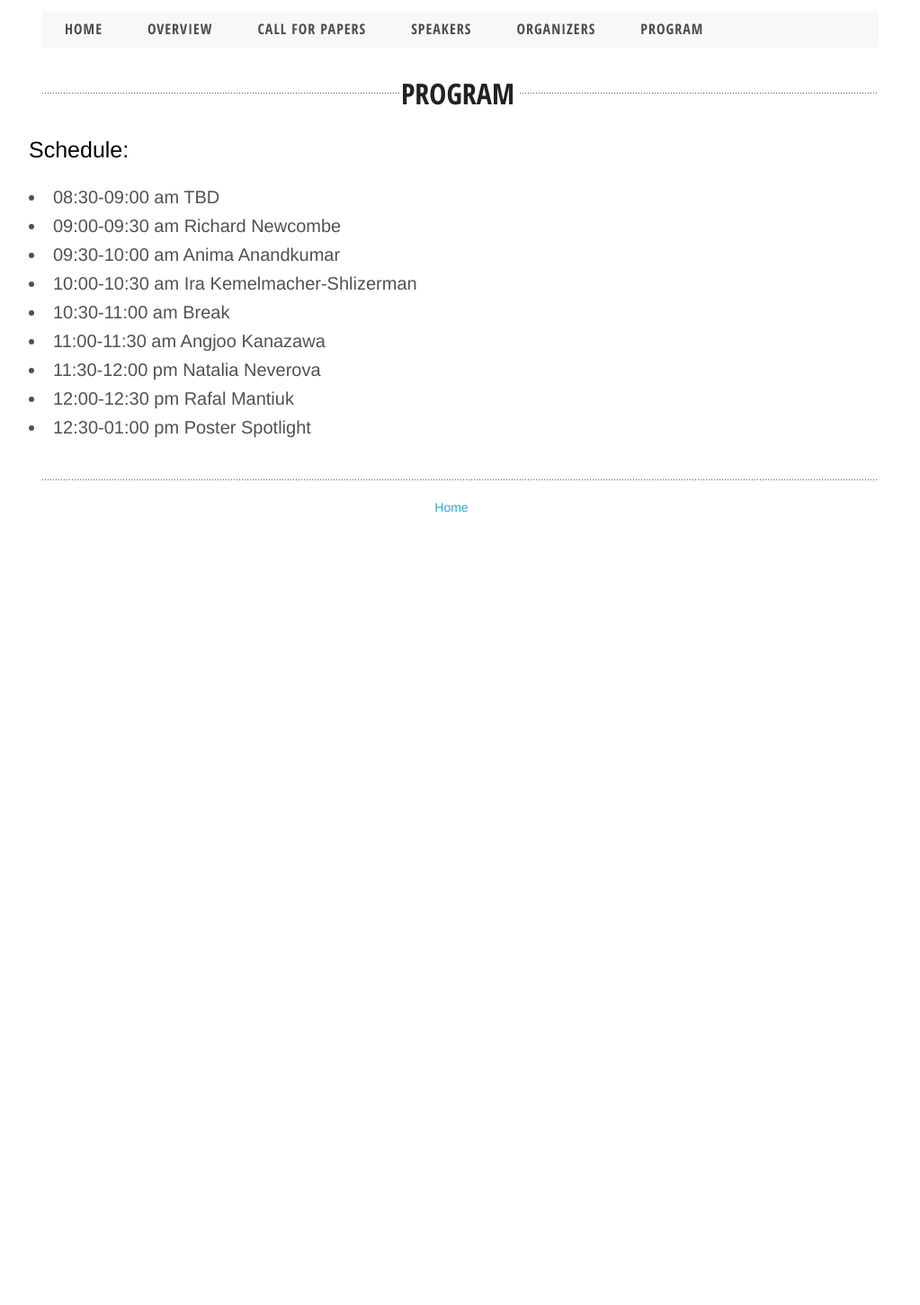
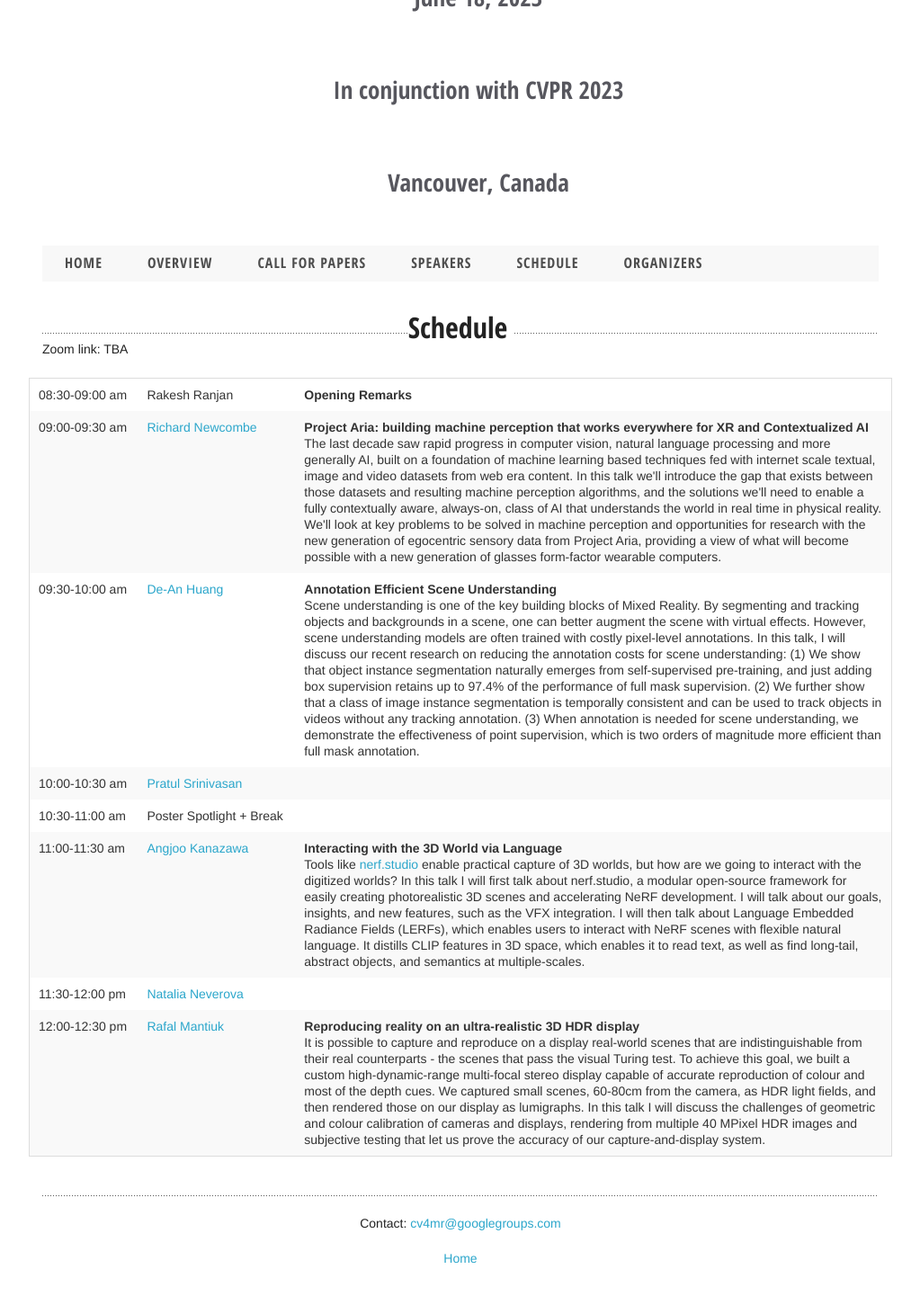
Before and after one commit to cv4mr/cv4mr.github.io, a plain HTML site: page program.html in a window 1280 px wide. Shown: the part 260-1711 px from the top of the page at 90% size, without its empty margins (128-1151 px from the left). Before the commit the page ends 881 px from the top, so only its background shows below. Drawn offline with Linux system fonts and the light colour scheme; files whose address does not match are found by name; a web font is replaced by a local one.

Commit message:
add detailed schedule

```diff
--- a/program.html
+++ b/program.html
@@ -2,46 +2,71 @@
 <!--[if lt IE 7]> <html class="no-js lt-ie9 lt-ie8 lt-ie7" lang="en"> <![endif]-->
 <!--[if IE 7]> <html class="no-js lt-ie9 lt-ie8" lang="en"> <![endif]-->
 <!--[if IE 8]> <html class="no-js lt-ie9" lang="en"> <![endif]-->
-<!--[if gt IE 8]><!--> <html class="no-js" lang="en"> <!--<![endif]-->
+<!--[if gt IE 8]><!-->
+<html class="no-js" lang="en">
+  <!--<![endif]-->
   <head>
     <title>CV4MR</title>
-<meta charset="utf-8">
-<meta name="viewport" content="width=device-width">
-<link rel="stylesheet" href="stylesheets/foundation.min.css">
-<link rel="stylesheet" href="stylesheets/main.css">
-<link rel="stylesheet" href="stylesheets/app.css">
+    <meta charset="utf-8" />
+    <meta name="viewport" content="width=device-width" />
+    <link rel="stylesheet" href="stylesheets/foundation.min.css" />
+    <link rel="stylesheet" href="stylesheets/main.css" />
+    <link rel="stylesheet" href="stylesheets/app.css" />
     <script src="javascripts/modernizr.foundation.js"></script>
     <!-- Google fonts -->
-<link href='http://fonts.googleapis.com/css?family=Open+Sans+Condensed:300|Playfair+Display:400italic' rel='stylesheet' type='text/css' />
+    <link
+      href="http://fonts.googleapis.com/css?family=Open+Sans+Condensed:300|Playfair+Display:400italic"
+      rel="stylesheet"
+      type="text/css"
+    />
     <!-- IE Fix for HTML5 Tags -->
     <!--[if lt IE 9]>
       <script src="http://html5shiv.googlecode.com/svn/trunk/html5.js"></script>
     <![endif]-->
   </head>
   <body>
+    <h1 style="text-align: center; white-space: pre-wrap"><b>CV4MR</b></h1>
+    <h2 style="text-align: center; white-space: pre-wrap">
+      <b>Workshop on Computer Vision for Mixed Reality</b>
+    </h2>
+    <h3
+      style="text-align: center; white-space: pre-wrap; color: rgb(87, 87, 94)"
+    >
+      June 18, 2023
+    </h3>
+    <h3
+      style="text-align: center; white-space: pre-wrap; color: rgb(87, 87, 94)"
+    >
+      In conjunction with CVPR 2023
+    </h3>
+    <h3
+      style="text-align: center; white-space: pre-wrap; color: rgb(87, 87, 94)"
+    >
+      Vancouver, Canada
+    </h3>
+    <p style="text-align: center; white-space: pre-wrap" class=""></p>
 
-<h1 style="text-align:center;white-space:pre-wrap;"><b>CV4MR</b></h1>
-<h2 style="text-align:center;white-space:pre-wrap;"><b>Workshop on Computer Vision for Mixed Reality</b></h2>
-<h3 style="text-align:center;white-space:pre-wrap;color:rgb(87, 87, 94);"> June 18, 2023</h3>
-<h3 style="text-align:center;white-space:pre-wrap;color:rgb(87, 87, 94);">In conjunction with CVPR 2023</h3>
-<h3 style="text-align:center;white-space:pre-wrap;color:rgb(87, 87, 94);"> Vancouver, Canada</h3><p style="text-align:center;white-space:pre-wrap;" class=""></p>
-
-<div class="row page_wrap" style="margin-top:-2px">
+    <div class="row page_wrap" style="margin-top: -2px">
       <!-- page wrap -->
       <div class="twelve columns">
         <!-- page wrap -->
         <div class="row">
-      <div class="twelve columns header_nav" style="margin-bottom:0; box-shadow: none">
+          <div
+            class="twelve columns header_nav"
+            style="margin-bottom: 0; box-shadow: none"
+          >
             <div class="twelve columns">
               <ul id="menu-header" class="nav-bar horizontal">
                 <li><a href="index.html">Home</a></li>
                 <li><a href="index.html#overview">Overview</a></li>
                 <li><a href="index.html#cfp">Call for Papers</a></li>
                 <li><a href="index.html#speakers">Speakers</a></li>
+                <li><a href="program.html">Schedule</a></li>
                 <li><a href="index.html#organizers">Organizers</a></li>
-            <li><a href="program.html">Program</a></li>
               </ul>
-          <script>$('ul#menu-header').nav-bar();</script>
+              <script>
+                $("ul#menu-header").nav - bar();
+              </script>
             </div>
           </div>
         </div>
@@ -50,41 +75,117 @@
           <div class="blog_post">
             <!-- Begin Blog Post -->
             <!-- ############################## section begin -->
-        <div class="twelve columns" style="margin-bottom: 25px" id="program">
-          <div class="heading_dots_grey  hide-for-smal">
-            <h1 class="heading_mediumsize" style="margin-bottom:0"><span class="heading_bg"> PROGRAM </span></h1>
+            <div
+              class="twelve columns"
+              style="margin-bottom: 25px"
+              id="program"
+            >
+              <div class="heading_dots_grey hide-for-small">
+                <h1 class="heading_mediumsize" style="margin-bottom: 0">
+                  <span class="heading_bg"> Schedule </span>
+                </h1>
+                Zoom link: TBA
               </div>
             </div>
             <div>
-          <p style="font-size:25px">Schedule:</p>
-          <ul>
-            <li style="color:rgb(84, 80, 80);font-size:20px">08:30-09:00 am	       TBD</li>
-
-            <li style="color:rgb(84, 80, 80);font-size:20px">09:00-09:30 am		Richard Newcombe</li>
-
-            <li style="color:rgb(84, 80, 80);font-size:20px">09:30-10:00 am		Anima Anandkumar</li>
-
-            <li style="color:rgb(84, 80, 80);font-size:20px">10:00-10:30 am		Ira Kemelmacher-Shlizerman</li>
-
-            <li style="color:rgb(84, 80, 80);font-size:20px">10:30-11:00 am		Break</li>
-
-            <li style="color:rgb(84, 80, 80);font-size:20px">11:00-11:30 am		Angjoo Kanazawa</li>
-
-            <li style="color:rgb(84, 80, 80);font-size:20px">11:30-12:00 pm		Natalia Neverova </li>
-
-            <li style="color:rgb(84, 80, 80);font-size:20px">12:00-12:30 pm		Rafal Mantiuk</li>
-
-            <li style="color:rgb(84, 80, 80);font-size:20px">12:30-01:00 pm 		Poster Spotlight</li>
-          </ul>
+              <table style="width: 100%; border-collapse: collapse">
+                <tr>
+                  <td>08:30-09:00 am</td>
+                  <td>Rakesh Ranjan</td>
+                  <td><b>Opening Remarks</b></td>
+                </tr>
+                <tr>
+                  <td>09:00-09:30 am</td>
+                  <td><a href="https://scholar.google.co.uk/citations?user=MhowvPkAAAAJ">Richard Newcombe</a></td>
+                  <td style="border: none; max-width: 650px">
+                    <b
+                      >Project Aria: building machine perception that works
+                      everywhere for XR and Contextualized AI</b
+                    >
+                    <br />
+                    The last decade saw rapid progress in computer vision,
+                    natural language processing and more generally AI, built on
+                    a foundation of machine learning based techniques fed with
+                    internet scale textual, image and video datasets from web
+                    era content. In this talk we'll introduce the gap that
+                    exists between those datasets and resulting machine
+                    perception algorithms, and the solutions we'll need to
+                    enable a fully contextually aware, always-on, class of AI
+                    that understands the world in real time in physical reality.
+                    We'll look at key problems to be solved in machine
+                    perception and opportunities for research with the new
+                    generation of egocentric sensory data from Project Aria,
+                    providing a view of what will become possible with a new
+                    generation of glasses form-factor wearable computers.
+                  </td>
+                </tr>
+                <tr>
+                  <td>09:30-10:00 am</td>
+                  <td><a href="https://ai.stanford.edu/~dahuang/"> De-An Huang</a></td>
+                  <td style="border: none; max-width: 650px">
+                    <b>Annotation Efficient Scene Understanding</b>
+                  <br>
+                  Scene understanding is one of the key building blocks of Mixed Reality. By segmenting and tracking objects and backgrounds in a scene, one can better augment the scene with virtual effects. However, scene understanding models are often trained with costly pixel-level annotations. In this talk, I will discuss our recent research on reducing the annotation costs for scene understanding: (1) We show that object instance segmentation naturally emerges from self-supervised pre-training, and just adding box supervision retains up to 97.4% of the performance of full mask supervision. (2) We further show that a class of image instance segmentation is temporally consistent and can be used to track objects in videos without any tracking annotation. (3) When annotation is needed for scene understanding, we demonstrate the effectiveness of point supervision, which is two orders of magnitude more efficient than full mask annotation.
+                  </td>
+                </tr>
+                <tr>
+                  <td>10:00-10:30 am</td>
+                  <td><a href="https://pratulsrinivasan.github.io/">Pratul Srinivasan</a></td>
+                  <td></td>
+                </tr>
+                <tr>
+                  <td>10:30-11:00 am</td>
+                  <td>Poster Spotlight + Break</td>
+                  <td></td>
+                </tr>
+                <tr>
+                  <td>11:00-11:30 am</td>
+                  <td><a href="https://people.eecs.berkeley.edu/~kanazawa/">Angjoo Kanazawa</a></td>
+                  <td style="border: none; max-width: 650px">
+                    <b
+                      >Interacting with the 3D World via Language</b
+                    >
+                    <br />
+                    Tools like <a href="https://docs.nerf.studio/en/latest/">nerf.studio</a> enable practical capture of 3D worlds, but how are we going to interact with the digitized worlds? In this talk I will first talk about nerf.studio, a modular open-source framework for easily creating photorealistic 3D scenes and accelerating NeRF development. I will talk about our goals, insights, and new features, such as the VFX integration. I will then talk about Language Embedded Radiance Fields (LERFs), which enables users to interact with NeRF scenes with flexible natural language. It distills CLIP features in 3D space, which enables it to read text, as well as find long-tail, abstract objects, and semantics at multiple-scales.
+                  </td>
+                </tr>
+                <tr>
+                  <td>11:30-12:00 pm</td>
+                  <td><a href="https://nneverova.github.io/">Natalia Neverova</a></td>
+                  <td></td>
+                </tr>
+                <tr>
+                  <td>12:00-12:30 pm</td>
+                  <td><a href="https://www.cl.cam.ac.uk/~rkm38/">Rafal Mantiuk</a></td>
+                  <td style="border: none; max-width: 650px">
+                    <b
+                      >Reproducing reality on an ultra-realistic 3D HDR display</b
+                    >
+                    <br />
+                    It is possible to capture and reproduce on a display
+real-world scenes that are indistinguishable from their real
+counterparts - the scenes that pass the visual Turing test. To achieve
+this goal, we built a custom high-dynamic-range multi-focal stereo
+display capable of accurate reproduction of colour and most of the
+depth cues. We captured small scenes, 60-80cm from the camera, as HDR
+light fields, and then rendered those on our display as lumigraphs. In
+this talk I will discuss the challenges of geometric and colour
+calibration of cameras and displays, rendering from multiple 40 MPixel
+HDR images and subjective testing that let us prove the accuracy of
+our capture-and-display system.
+                  </td>
+                </tr>
+              </table>
             </div>
             <!-- ############################## section end -->
-
           </div>
         </div>
+
         <div class="row">
           <div class="twelve columns">
             <ul id="menu3" class="footer_menu horizontal">
-          <li><a href="index.html">Home</a></li>
+              <ul>Contact: <a href="mailto:cv4mr@googlegroups.com">cv4mr@googlegroups.com</a></ul>
+              <ul><a href="index.html">Home</a></ul>
             </ul>
             <script>$('ul#menu3').nav-bar(); </script>
           </div>
```
Also changed, not shown: index.html (+1 -1 lines), 1 other file. Lines whose indentation alone changed are shown as unchanged.
